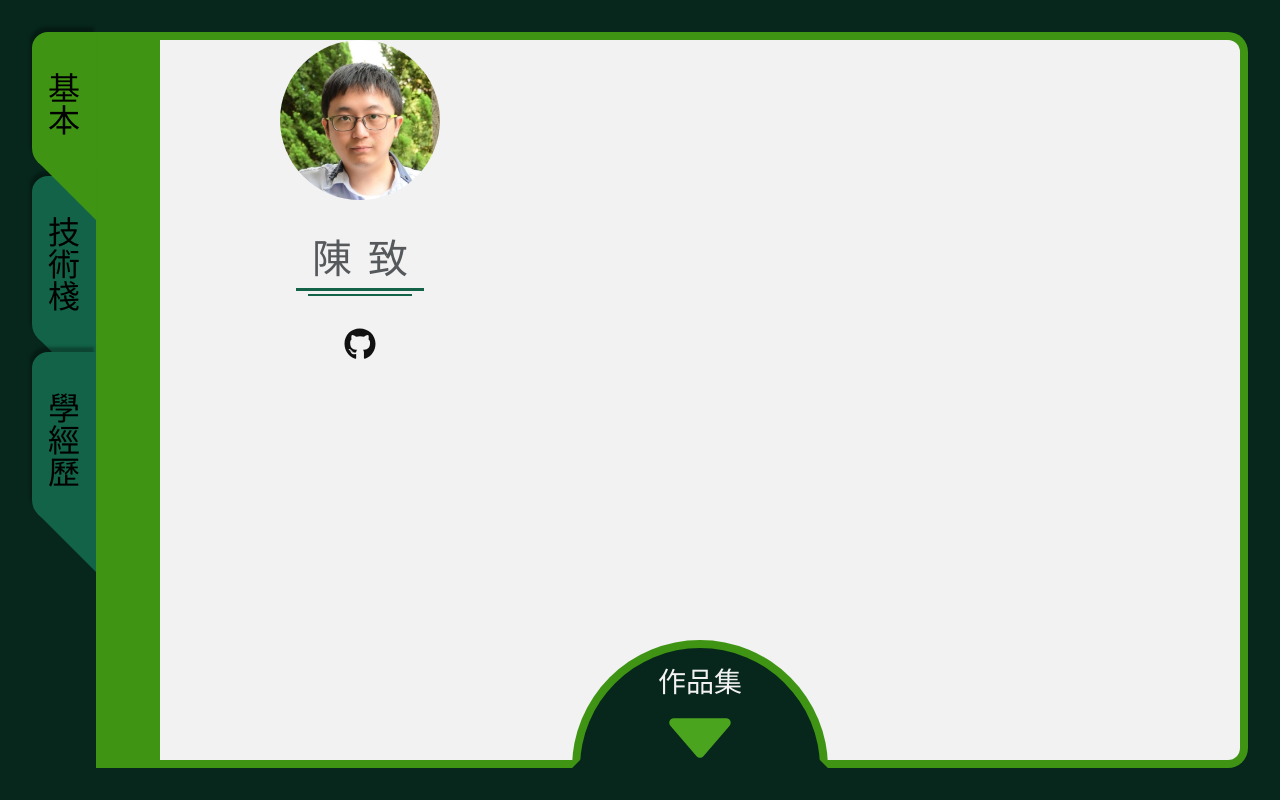
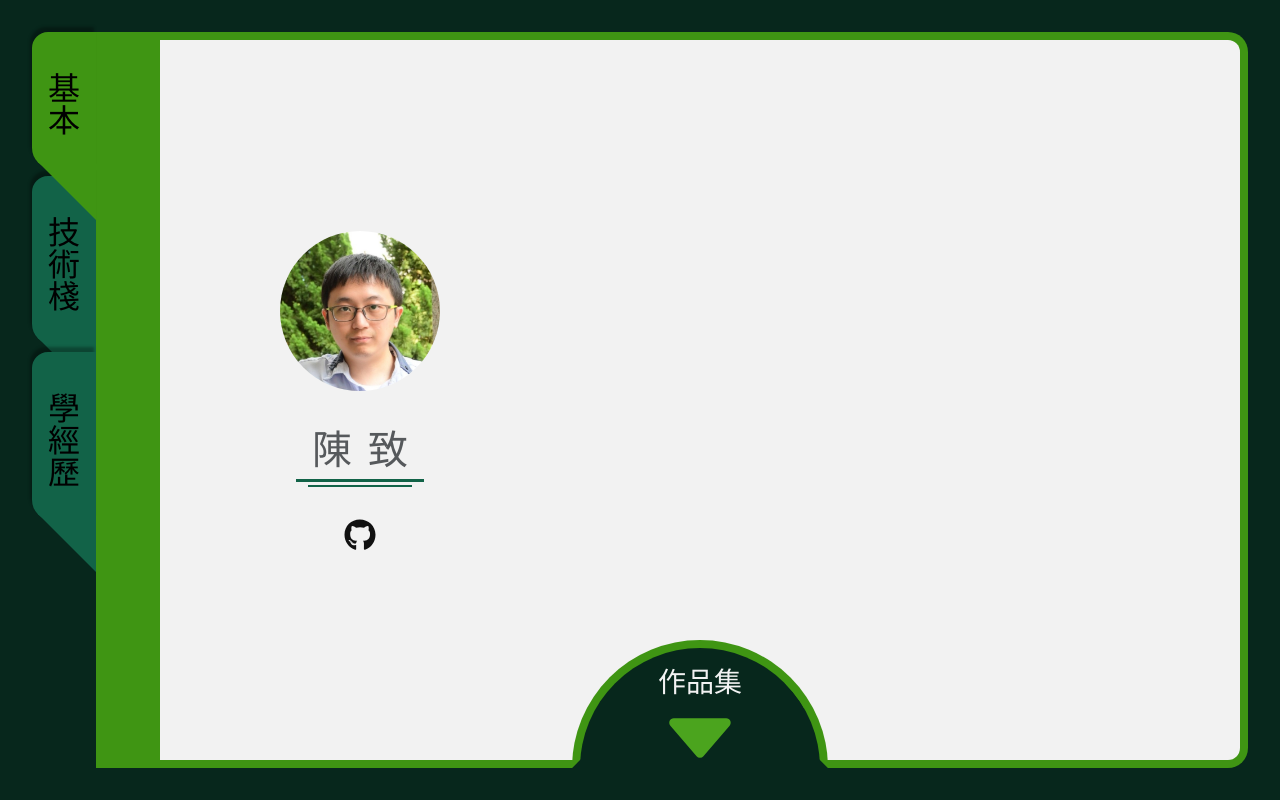
Before and after one commit to RediChen/portfolio_vite, a React (Vite) app: page / in a window 1280 px wide. Shown: the top 800 px of the page. Built offline with nearby package versions, Linux system fonts and the light colour scheme.

Commit message:
更新首頁樣式

```diff
--- a/src/panel-main/1-basic/core.jsx
+++ b/src/panel-main/1-basic/core.jsx
@@ -5,7 +5,7 @@ import { FaGithub } from "react-icons/fa";
 
 const Core = ({ setOpenPortfolio = () => { } }) => {
   return (
-    <article className={['h-100', s.container].join(' ')}>
+    <article className={s.container}>
       <figure className={s.figure}>
         <div className='img-wrap-w100'>
           <img
@@ -16,10 +16,15 @@ const Core = ({ setOpenPortfolio = () => { } }) => {
         <caption className={s.caption}>
           <h1><span>陳</span><span>致</span></h1>
         </caption>
-        <a href="https://github.com/RediChen" target="_blank" className={s.ghBtn}>
+        <a href="https://github.com/RediChen" target="_blank"
+          className={s.ghBtn}
+          title="個人的 GitHub"
+        >
           <FaGithub />
         </a>
       </figure>
+
+      {/* abs pos below */}
       <button className={s.portfolioBtn} onClick={() => setOpenPortfolio(true)}>
         <h3>作品集</h3>
         <i><IoCaretDownOutline /></i>
--- a/src/panel-main/1-basic/core.module.scss
+++ b/src/panel-main/1-basic/core.module.scss
@@ -1,15 +1,19 @@
 @import "../../style/color.scss";
 
 .container {
+	height: 100%;
 	background-color: $white;
 	border-radius: 0 12px 12px 0;
 	position: relative;
+	display: flex;
 }
 
 .figure {
 	width: 400px;
+	// height: 100%;
 	display: flex;
 	flex-direction: column;
+	justify-content: center;
 	align-items: center;
 	gap: 1.5rem;
 	// border: 5px solid navy;
--- a/src/panel-main/index.module.scss
+++ b/src/panel-main/index.module.scss
@@ -17,6 +17,7 @@
 }
 
 .bookmarkWrap {
+	width: fit-content;
 	display: flex;
 	flex-direction: column;
 	gap: 0.5rem;
```
